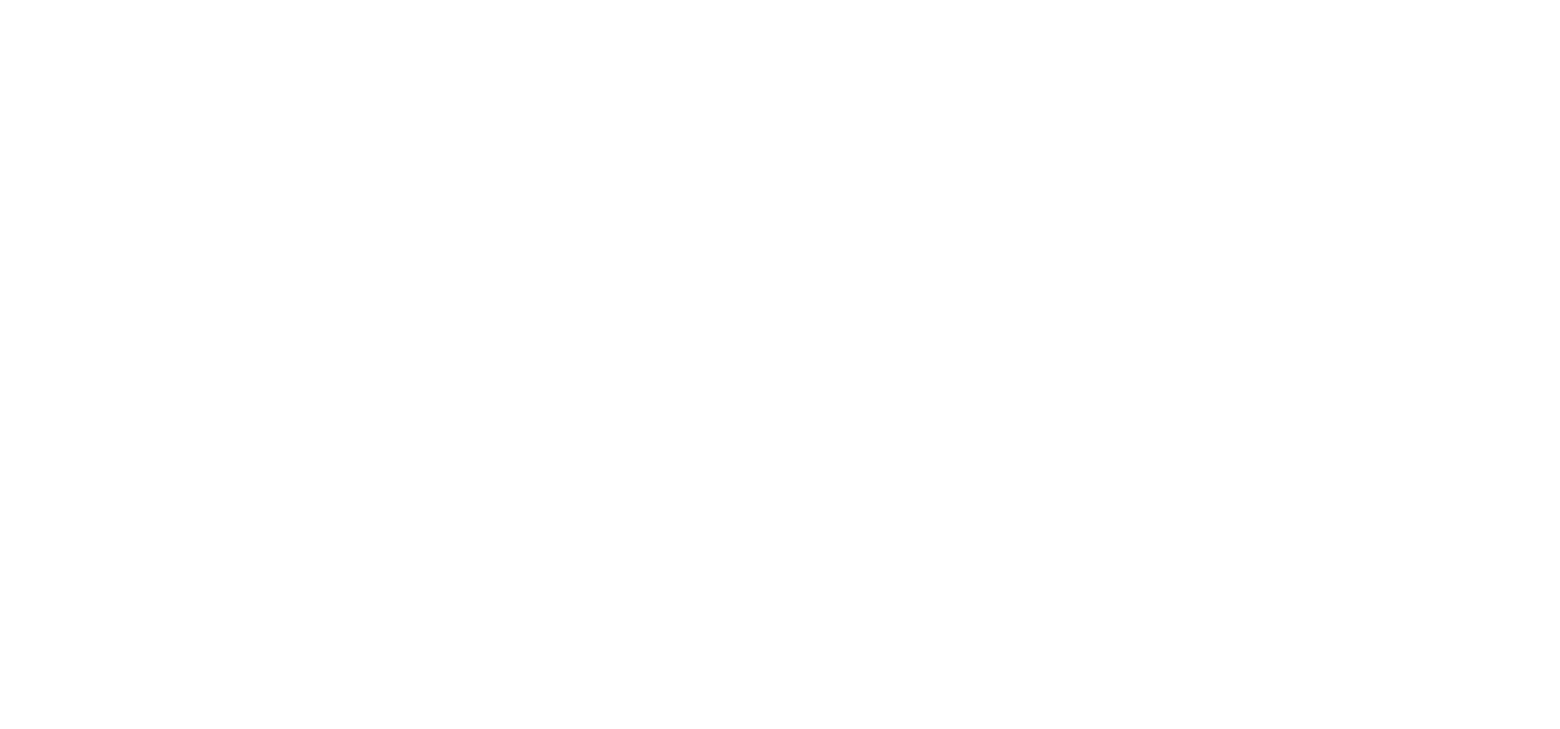
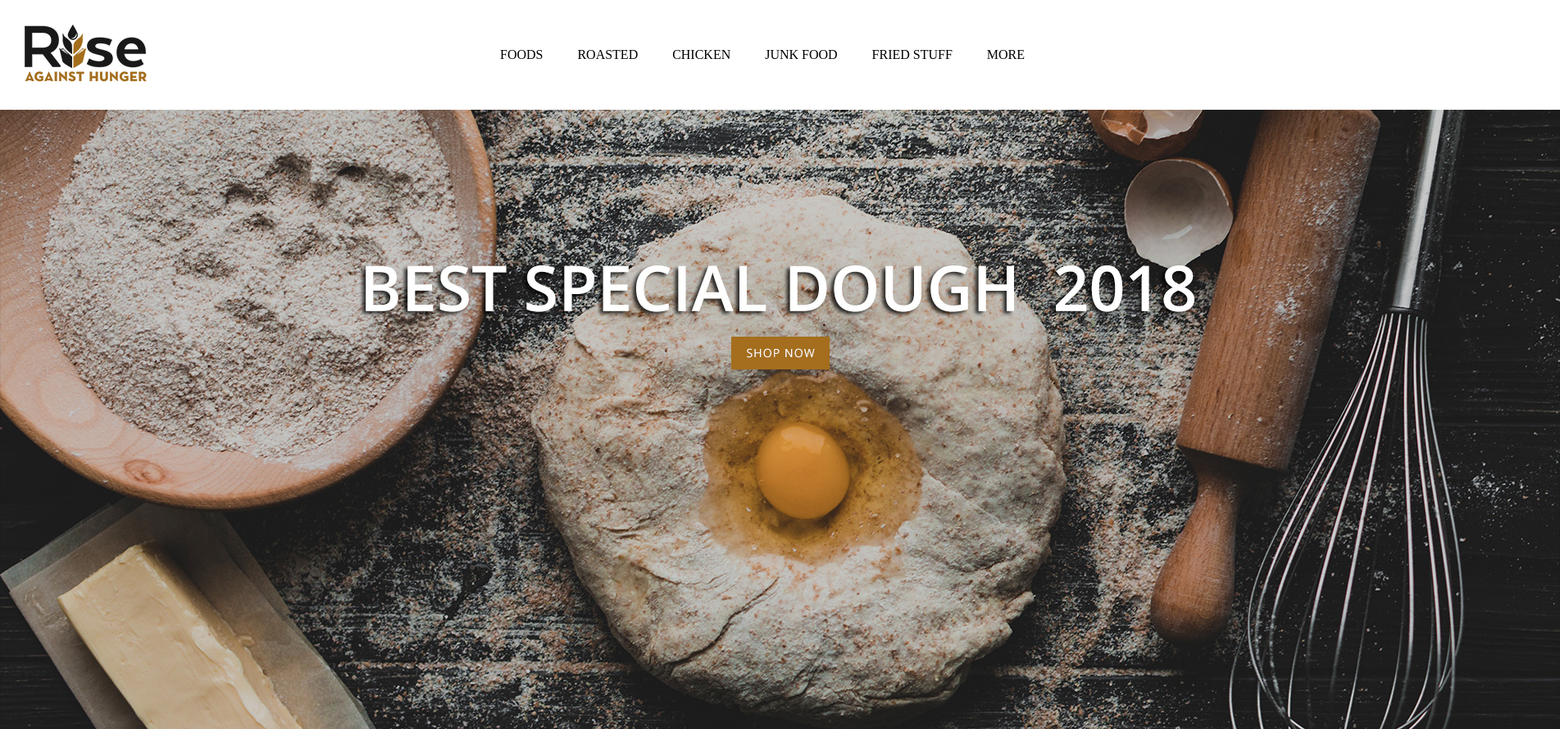
Before and after one commit to jocamo00/GeeksHubsP1-Restaurante, a plain HTML site: page index.html in a window 1280 px wide. Shown: the whole page at 82% size, 1903 px wide, since content can reach past the window. Before the commit the page ends 800 px from the top, so only its background shows below. Drawn offline with Linux system fonts and the light colour scheme.

Commit message:
Logo, menu de navegación y imagen de cabecera

```diff
--- a/css/style.css
+++ b/css/style.css
@@ -4,3 +4,43 @@
     text-decoration: none;
     list-style: none;
 }
+
+/* Clases globales */
+.img-responsive {
+    max-width: 100%;
+    height: auto;
+}
+
+/***********************/
+
+body {
+    display: flex;
+    flex-direction: column;
+    min-height: 100vh;
+}
+
+.main-header {
+    display: flex;
+    flex-direction: row;
+    justify-content: space-between;
+    align-items: center;
+    margin: 30px 0;
+}
+
+.logo {
+    margin-left: 30px;
+}
+
+nav > ul {
+    width: 50vw;
+    display: flex;
+    flex-direction: row;
+    justify-content: space-between;
+    flex-wrap: wrap;
+    margin-right: 30px;
+    flex-grow: 1;
+}
+
+nav ul li:hover {
+    color: rgb(164,110,36);
+}
--- a/index.html
+++ b/index.html
@@ -9,5 +9,27 @@
 </head>
 <body>
 
+    <header class="main-header">
+        <div class="logo">
+            <img class="img-responsive" src="img/logo.jpg" alt="Logo">
+        </div>
+        <nav>
+            <ul>
+                <li><a>FOODS</a></li>
+                <li><a>ROASTED</a></li>
+                <li><a>CHICKEN</a></li>
+                <li><a>JUNK FOOD</a></li>
+                <li><a>FRIED STUFF</a></li>
+                <li><a>MORE</a></li>
+            </ul>
+        </nav>
+
+    </header>
+
+
+    <div class="slider">
+        <img src="img/banner01.jpg">
+    </div>
+
 </body>
 </html>
```
Also changed, not shown: img/logo.jpg (added).
